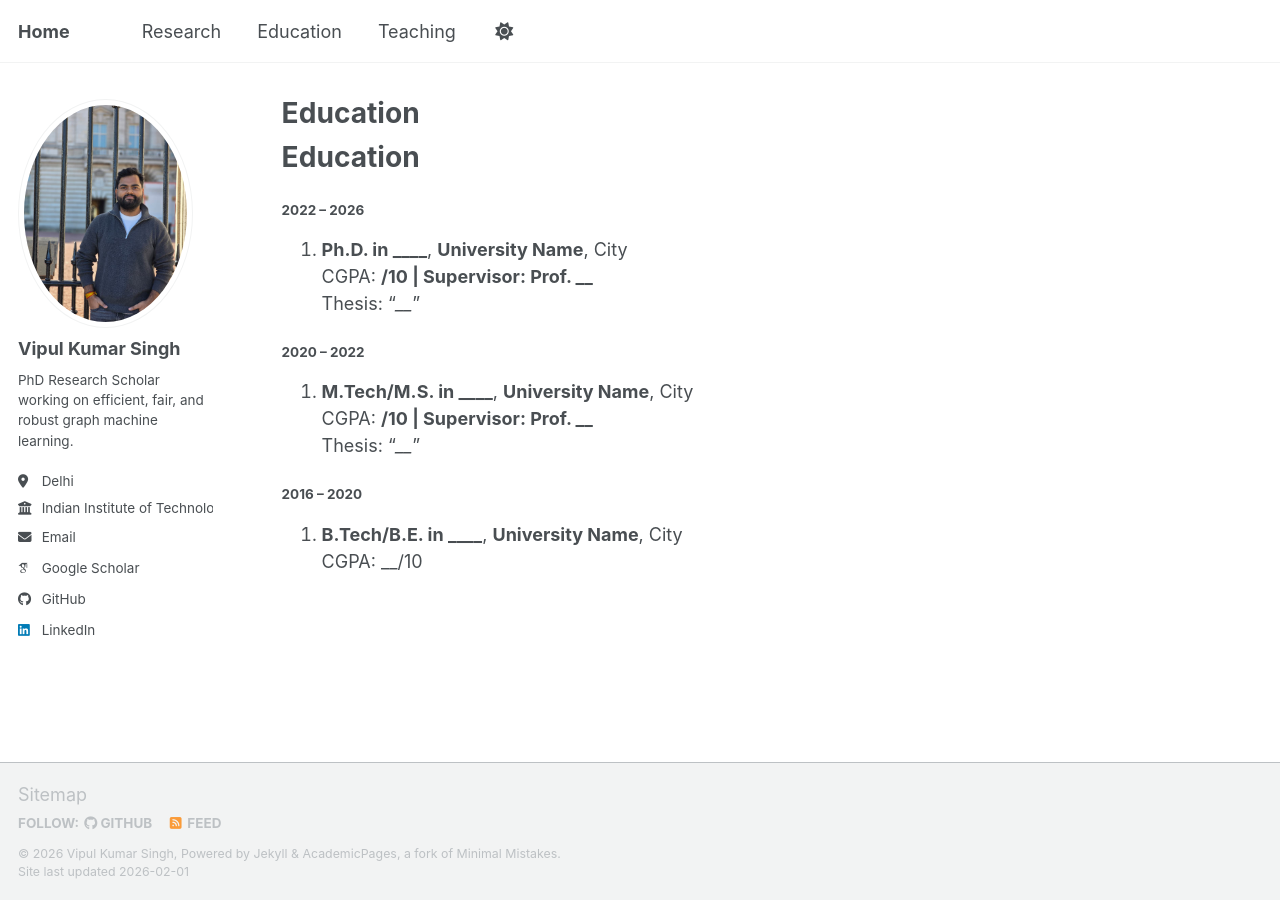
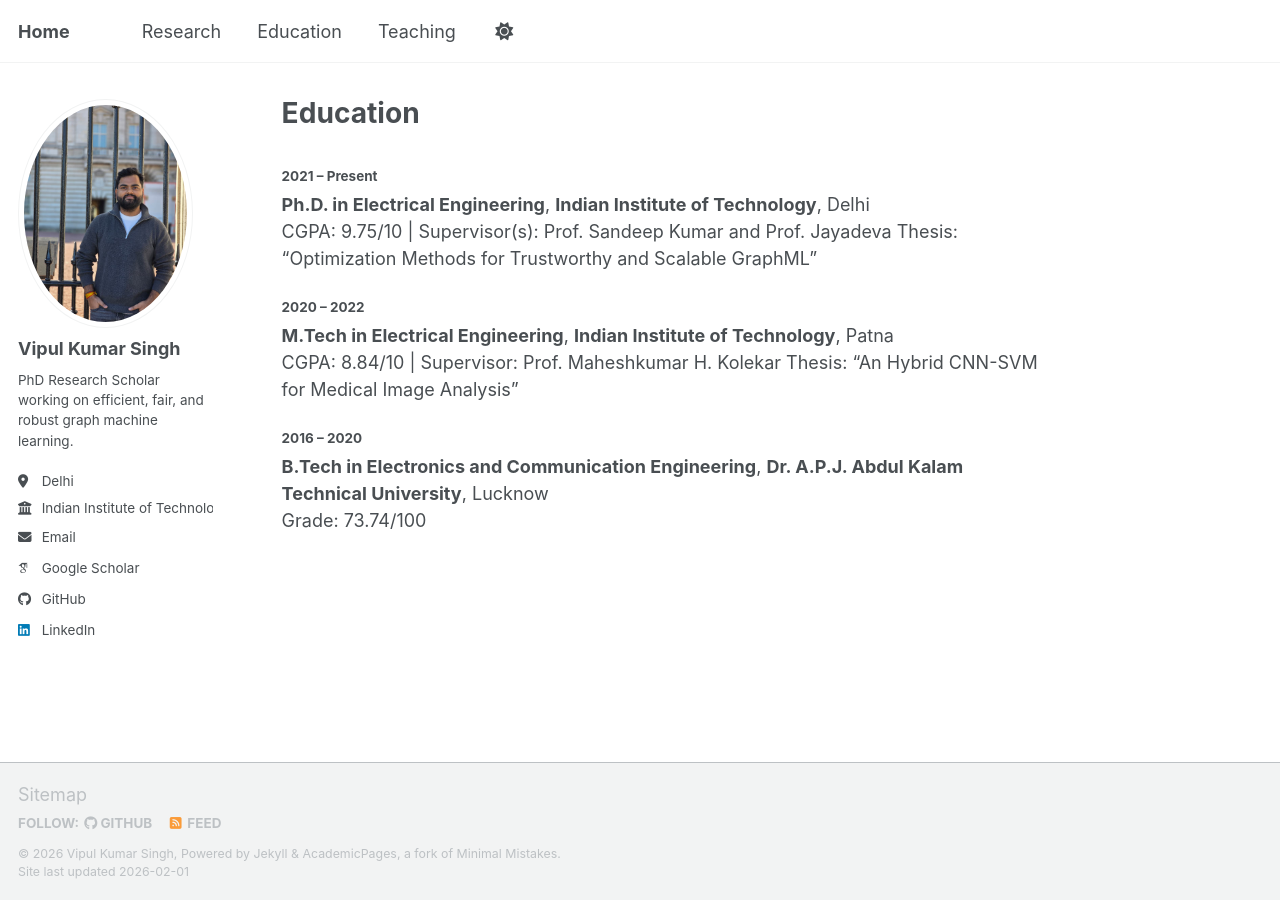
Before and after one commit to shashivipul/shashivipul.github.io, a Jekyll site: the page built from _pages/education.md, in a window 1280 px wide. Built offline with Jekyll 4.4.1, drawn with Linux system fonts in a browser that asks for light colours; some web fonts are replaced; a script bundle is joined from its source files by our own code; library files that are not in the unit come from our copies.

Commit message:
Update education.md

```diff
--- a/_pages/education.md
+++ b/_pages/education.md
@@ -4,18 +4,16 @@ permalink: /education/
 layout: single
 ---
 
-# Education
-
-#### 2022 – 2026
-1. **Ph.D. in ____**, **University Name**, City
-   CGPA: __/10 | Supervisor: Prof. ____
-   Thesis: “____”
+#### 2021 – Present
+**Ph.D. in Electrical Engineering**, **Indian Institute of Technology**, Delhi
+   CGPA: 9.75/10 | Supervisor(s): Prof. Sandeep Kumar and Prof. Jayadeva
+   Thesis: “Optimization Methods for Trustworthy and Scalable GraphML”
 
 #### 2020 – 2022
-1. **M.Tech/M.S. in ____**, **University Name**, City
-   CGPA: __/10 | Supervisor: Prof. ____
-   Thesis: “____”
+**M.Tech in Electrical Engineering**, **Indian Institute of Technology**, Patna
+   CGPA: 8.84/10 | Supervisor: Prof. Maheshkumar H. Kolekar
+   Thesis: “An Hybrid CNN-SVM for Medical Image Analysis”
 
 #### 2016 – 2020
-1. **B.Tech/B.E. in ____**, **University Name**, City
-   CGPA: __/10
+**B.Tech in Electronics and Communication Engineering**, **Dr. A.P.J. Abdul Kalam Technical University**, Lucknow
+   Grade: 73.74/100
```
